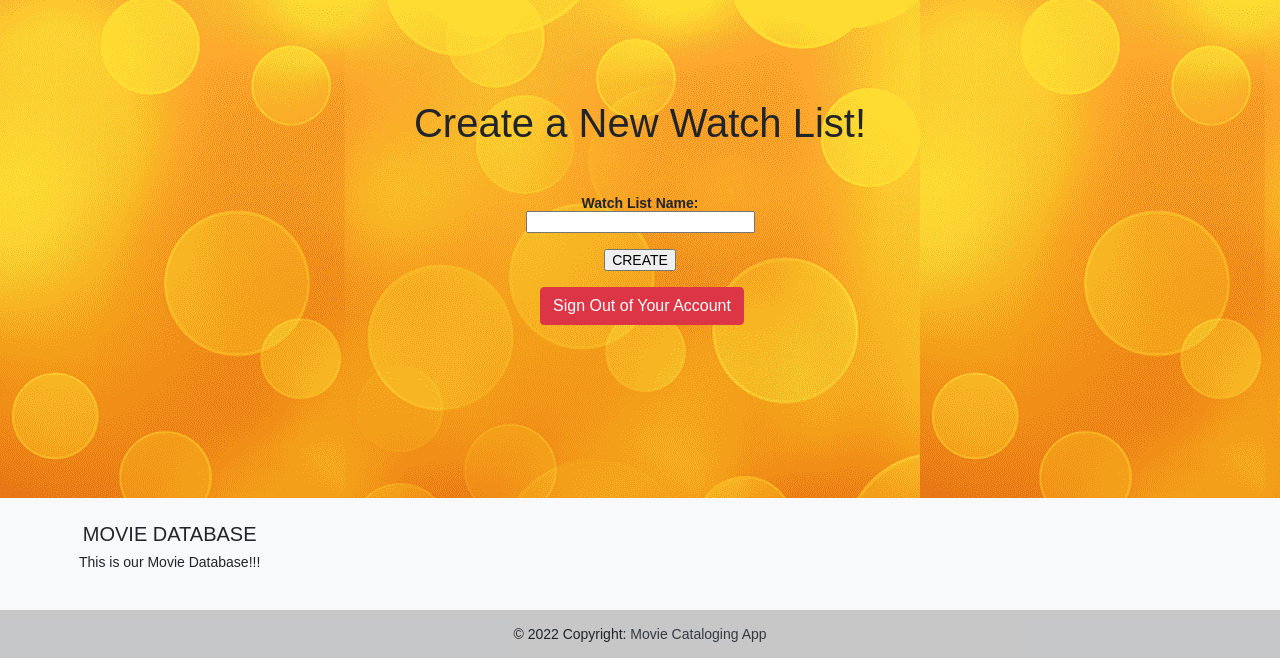
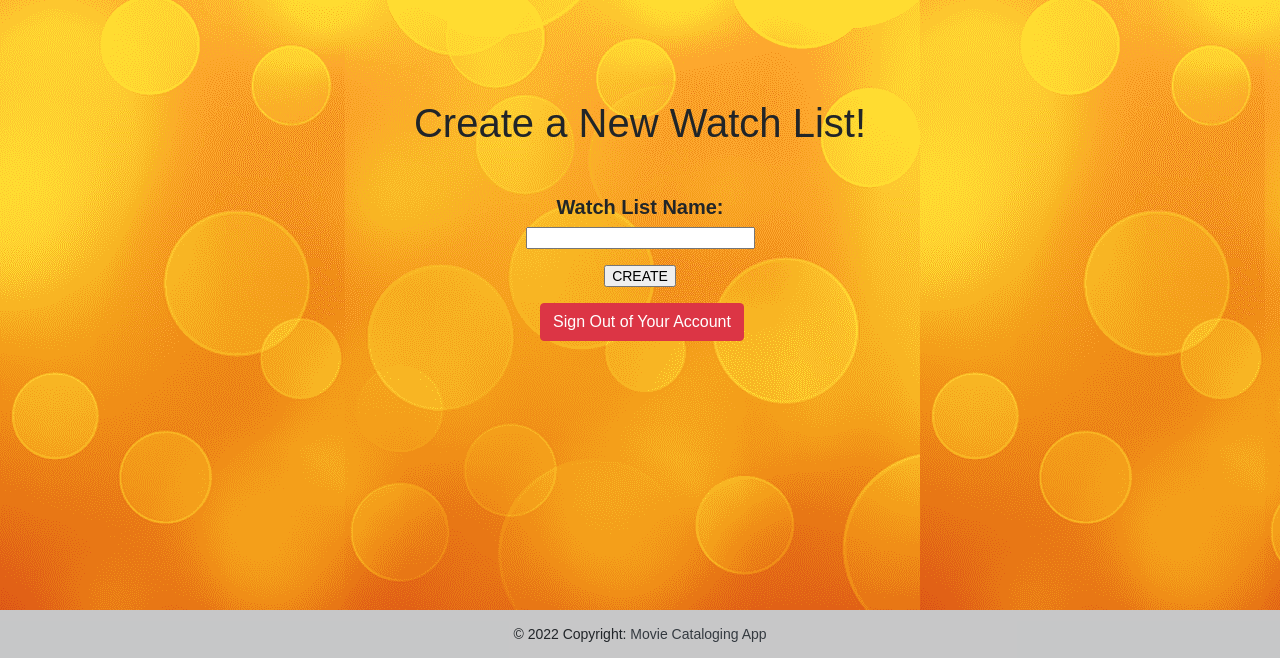
Before and after one commit to cpreethi19/movie-ratings-database, a PHP site: page /welcome.php in a window 1280 px wide. Shown: the part 142-800 px from the top of the page. Run offline with PHP 8.4, Linux system fonts and the light colour scheme; a user stored in the database is signed in; data that the repository does not hold is empty.

Commit message:
very slight changes to welcome.php

```diff
--- a/welcome.php
+++ b/welcome.php
@@ -64,7 +64,7 @@ if ($_SERVER['REQUEST_METHOD']=='POST'){
     <div>
     <h1 class="my-5">Create a New Watch List! </h1>
         <FORM method="post">
-            <b>Watch List Name:</b>
+            <h5><b>Watch List Name:</b></h5>
             <P>
         <INPUT TYPE="Text" Size="25" name = "watchList">
         <P>
@@ -79,21 +79,6 @@ if ($_SERVER['REQUEST_METHOD']=='POST'){
     <!-- Code from footer reference-->
     <footer class="mt-auto bg-light text-center text-lg-start">
         <!-- Grid container -->
-        <div class="container p-4">
-            <!--Grid row-->
-            <div class="row">
-            <!--Grid column-->
-                <div class="text-center">
-                <h5 class="text-uppercase">Movie Database</h5>
-                <p>
-                    This is our Movie Database!!!
-                </p>
-                </div>
-                <!--Grid column-->
-            </div>
-            <!--Grid row-->
-        </div>
-        <!-- Grid container -->
 
         <!-- Copyright -->
         <div class="text-center p-3" style="background-color: rgba(0, 0, 0, 0.2);">
```
